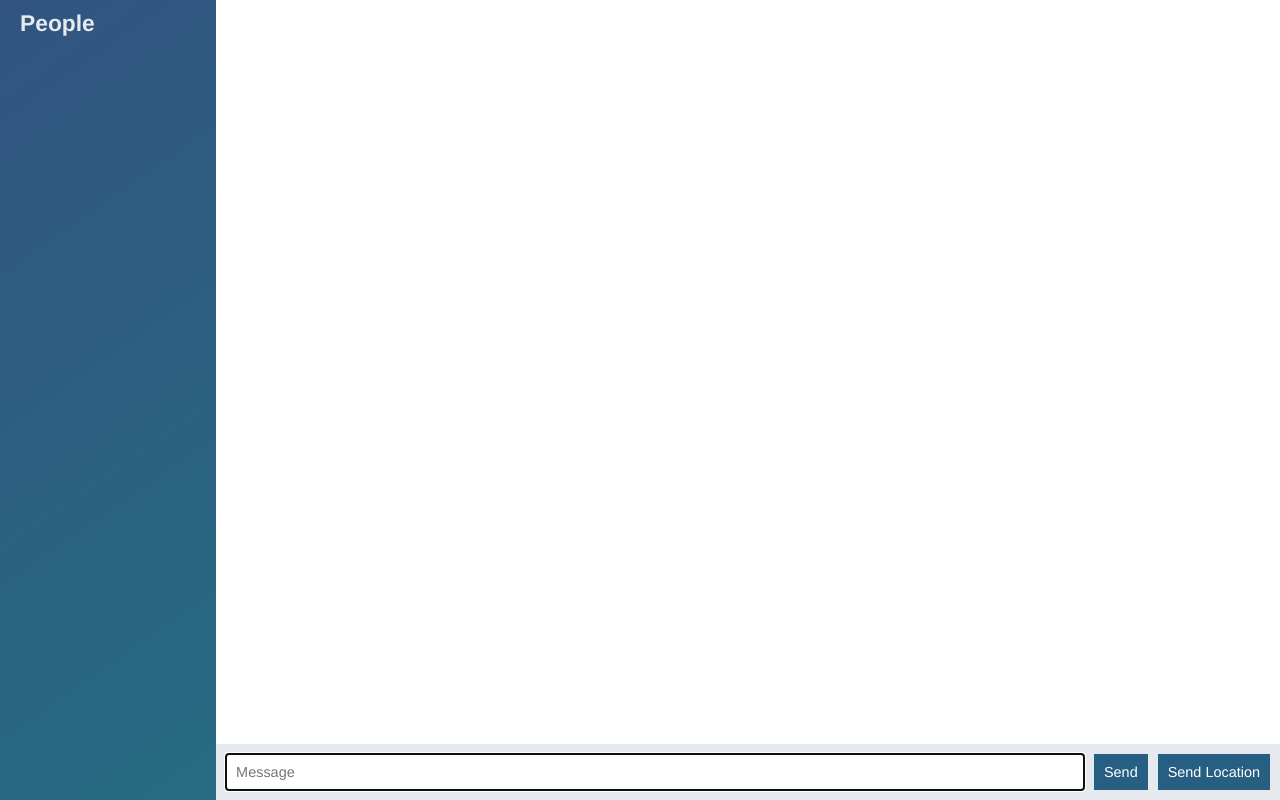
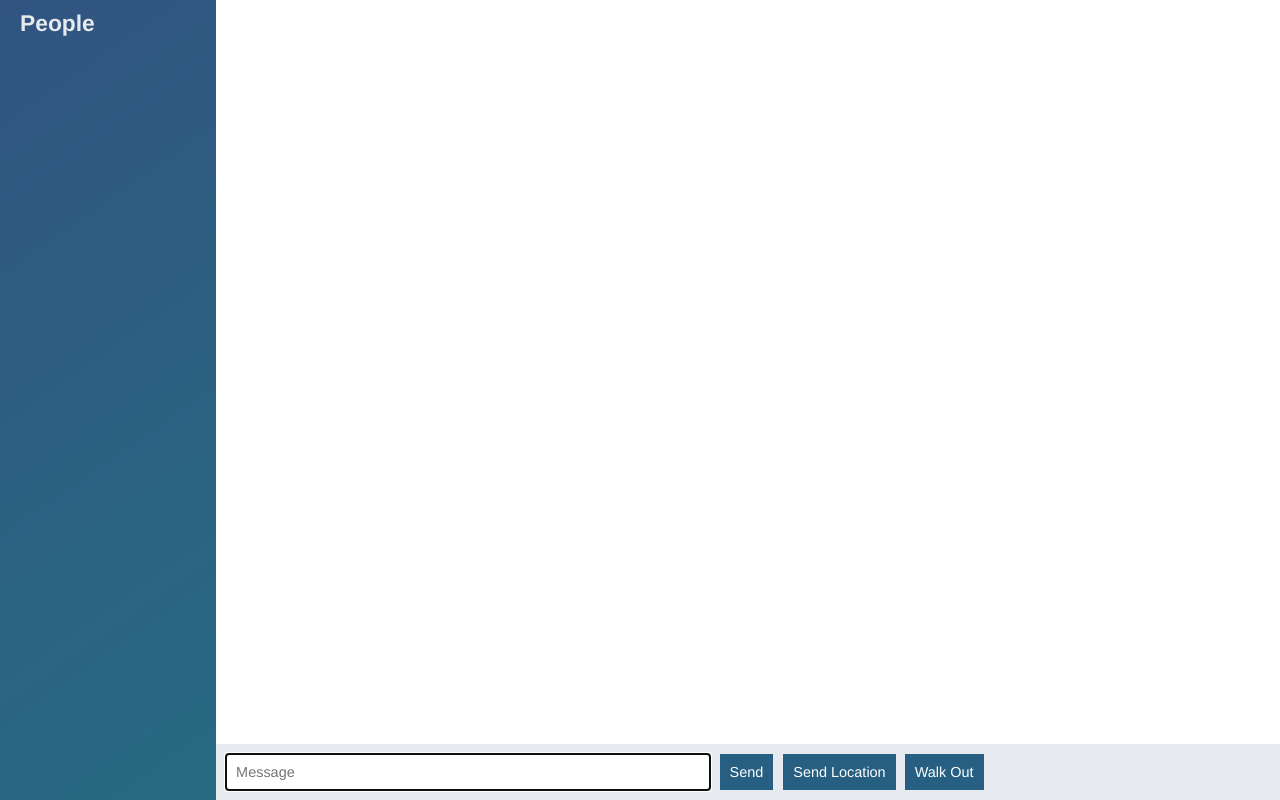
Before and after one commit to satin-04/Chat-room, a website: page public/chat.html in a window 1280 px wide. Drawn offline with nearby package versions, Linux system fonts and the light colour scheme; no server answers.

Commit message:
Added Walk Out Button

```diff
--- a/public/chat.html
+++ b/public/chat.html
@@ -21,7 +21,9 @@
       <input name="message" type="text" placeholder="Message" autofocus autocomplete="off"/>
     <button>Send</button></form>
     <button id="send-location">Send Location</button>
-
+    <form action="/index.html">
+    <button id="exit" style="margin-left:9px">Walk Out</button>
+  </form>
   </div>
 
 </div>
```
